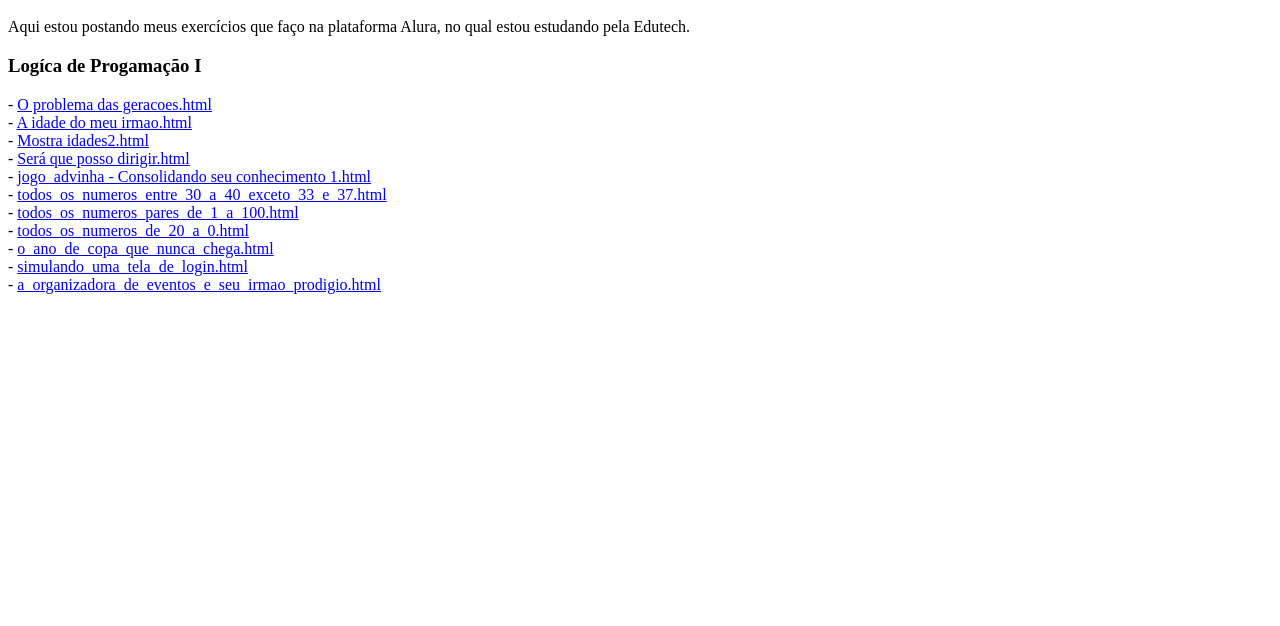
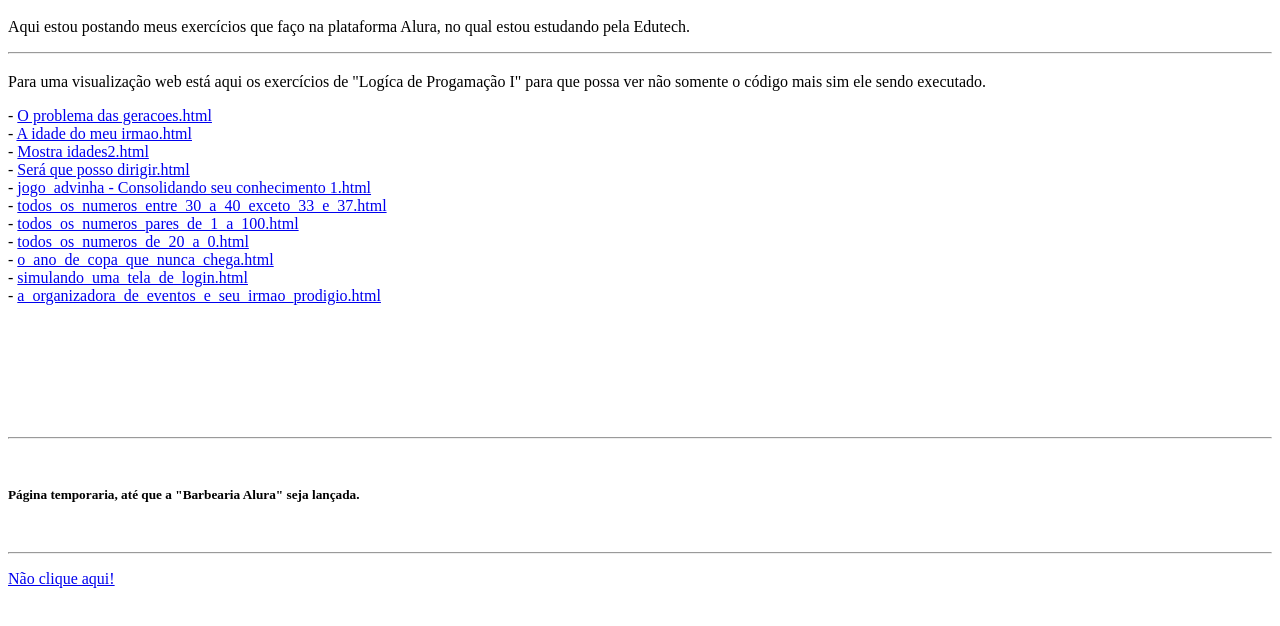
Before and after one commit to Na18k/alura-exercicios, a plain HTML site: page index.html in a window 1280 px wide. Shown: the part 48-674 px from the top of the page. Drawn offline with Linux system fonts and the light colour scheme.

Commit message:
Update index.html

```diff
--- a/index.html
+++ b/index.html
@@ -3,7 +3,10 @@
 <h1>Exercícios da Alura</h1>
 <p>Aqui estou postando meus exercícios que faço na plataforma Alura, no qual estou estudando pela Edutech.</p>
 
-<h3>Logíca de Progamação I</h3>
+<hr>
+
+<h3></h3>
+<p>Para uma visualização web está aqui os exercícios de "Logíca de Progamação I" para que possa ver não somente o código mais sim ele sendo executado.</p>
 
 <p> - <a href="logica%20I/exercicios/o_problema_das_geracoes.html">O problema das geracoes.html</a>
     <br>
@@ -28,3 +31,15 @@
     - <a href="logica%20I/exercicios/a_organizadora_de_eventos_e_seu_irmao_prodigio.html">a_organizadora_de_eventos_e_seu_irmao_prodigio.html</a>
     <br>
 </p>
+<br>
+<br>
+<br>
+<br>
+<br>
+<br>
+<hr>
+<br>
+<h5>Página temporaria, até que a "Barbearia Alura" seja lançada.</h5>
+<br>
+<hr>
+<p><a href="experimentos/nao_clique_aqui.html">Não clique aqui!</a></p>
```
